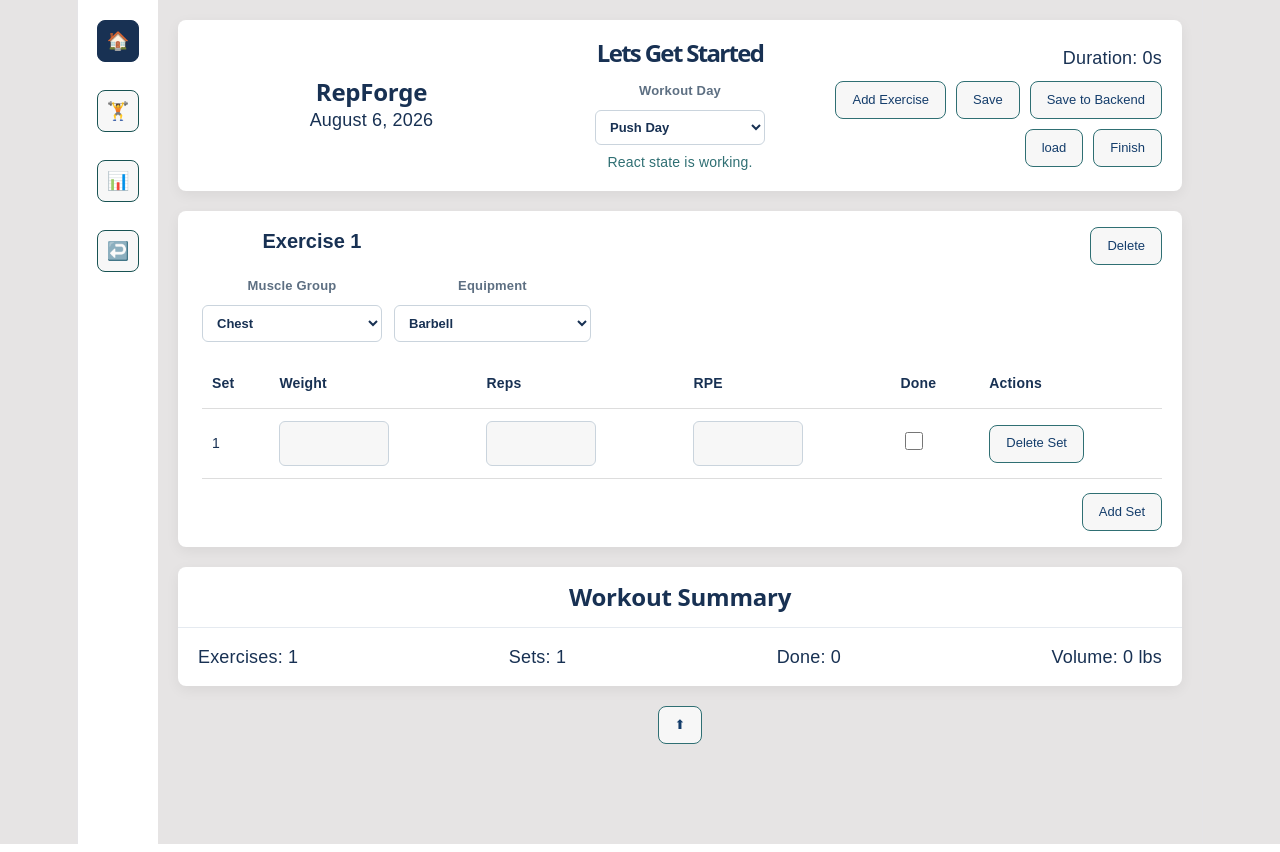
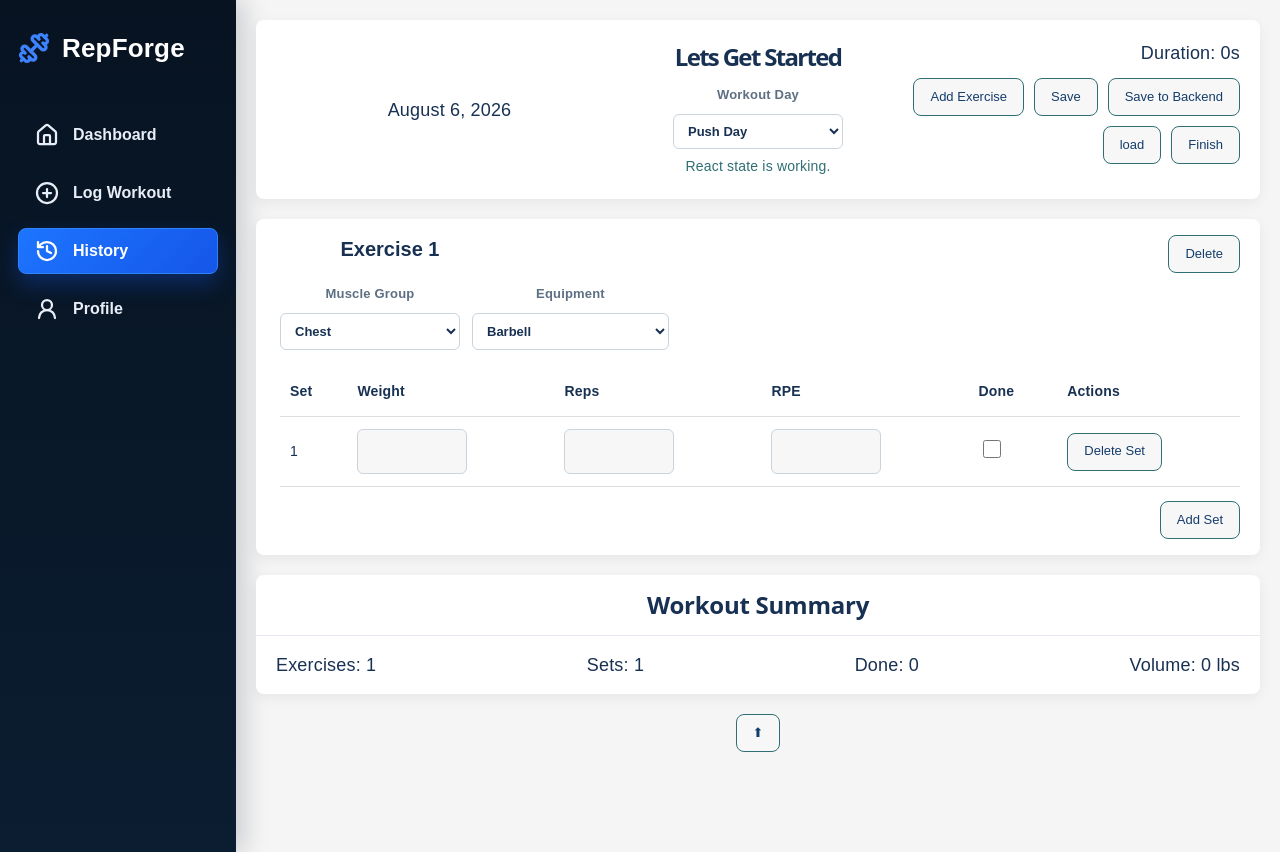
Before and after one commit to Emiko-Codes/RepForge, a React (Vite) app in the folder Frontend/client/: page / in a window 1280 px wide. Built offline with nearby package versions, Linux system fonts and the light colour scheme.

Commit message:
GET route for loading workouts created and logger page  UI design tweaked a little bit to be more visually appealing

```diff
--- a/Frontend/client/package.json
+++ b/Frontend/client/package.json
@@ -10,6 +10,7 @@
     "preview": "vite preview"
   },
   "dependencies": {
+    "lucide-react": "^1.28.0",
     "react": "^19.2.6",
     "react-dom": "^19.2.6"
   },
--- a/Frontend/client/src/App.css
+++ b/Frontend/client/src/App.css
@@ -5,7 +5,7 @@
 body {
   margin: 0;
   font-family: Arial, sans-serif;
-  background-color: rgb(230, 228, 228);
+  background-color: whitesmoke;
   color: #183153;
 }
 
@@ -53,33 +53,75 @@
 }
 
 .sidebar {
-  width: 80px;
-  min-width: 80px;
-  flex-shrink: 0;
-  background-color: white;
-  min-height: 100vh;
+  width: 236px; /* Sets the sidebar width */
+  min-width: 236px; /* Prevents the sidebar from becoming narrower */
+  flex-shrink: 0; /* Stops Flexbox from shrinking the sidebar */
+  background: linear-gradient(180deg, #071321 0%, #0b1d31 100%); /* Dark blue top-to-bottom gradient */
+  color: white; /* Makes text and icons white by default */
+  min-height: 100vh; /* Makes the sidebar at least the full screen height */
+  display: flex; /* Turns the sidebar into a Flexbox container */
+  flex-direction: column; /* Places the sidebar sections vertically */
+  padding: 32px 18px 28px; /* Top: 32px, sides: 18px, bottom: 28px */
+  box-shadow: 8px 0 24px rgba(7, 19, 33, 0.18); /* Adds a soft shadow on the right */
+}
+
+.sidebar-brand {
   display: flex;
-  justify-content: center;
+  align-items: center;
+  gap: 12px;
+  color: white;
+  font-size: 26px;
+  font-weight: 800;
+  line-height: 1;
+  margin-bottom: 48px;
+}
+
+.sidebar-brand svg {
+  color: #3d82ff;
+  stroke-width: 2.5;
 }
 
 .icons {
   display: flex;
   flex-direction: column;
-  align-items: center;
-  gap: 28px;
-  padding-top: 20px;
+  gap: 12px;
+  width: 100%;
 }
 
-.icon-button {
-  width: 42px;
-  height: 42px;
-  padding: 0;
+.sidebar-link {
+  width: 100%;
+  min-height: 46px;
+  display: flex;
+  align-items: center;
+  justify-content: flex-start;
+  gap: 14px;
+  padding: 0 16px;
+  border: 1px solid transparent;
+  border-radius: 8px;
+  background: transparent;
+  color: #e8eef7;
+  font-size: 16px;
+  font-weight: 600;
+  text-align: left;
+  box-shadow: none;
 }
 
-.icon-button.active {
-  background-color: #183153;
-  border-color: #183153;
+.sidebar-link svg {
+  flex: 0 0 auto;
+  stroke-width: 2.25;
+}
+
+.sidebar-link:hover {
+  background-color: rgba(255, 255, 255, 0.08);
+  border-color: transparent;
   color: white;
+}
+
+.sidebar-link.active {
+  background: linear-gradient(135deg, #1d75ff 0%, #1556e8 100%);
+  border-color: #2f83ff;
+  color: white;
+  box-shadow: 0 10px 22px rgba(21, 86, 232, 0.32);
 }
 
 .page {
@@ -95,11 +137,11 @@
 
 .header {
   display: grid;
-  grid-template-columns: 1fr auto 1fr;
-  align-items: center;
+  grid-template-columns: minmax(160px, 1fr) minmax(230px, auto) minmax(280px, 1fr);
+  align-items: start;
   gap: 20px;
   background-color: white;
-  padding: 16px 20px;
+  padding: 20px;
   border-radius: 8px;
   margin-bottom: 20px;
   box-shadow: 0 4px 14px rgba(0, 0, 0, 0.06);
@@ -117,6 +159,10 @@
 .header h2,
 .header p {
   margin: 0;
+}
+
+.header-left {
+  align-self: center;
 }
 
 .header-centre {
@@ -216,7 +262,7 @@
   display: flex;
   flex-direction: column;
   align-items: flex-end;
-  gap: 10px;
+  gap: 12px;
 }
 
 .header-buttons {
@@ -224,6 +270,7 @@
   gap: 10px;
   flex-wrap: wrap;
   justify-content: flex-end;
+  max-width: 430px;
 }
 
 .header-buttons button {
@@ -392,14 +439,26 @@
     width: 100%;
     min-height: auto;
     min-width: 0;
+    padding: 18px;
+  }
+
+  .sidebar-brand {
+    margin-bottom: 18px;
+    font-size: 22px;
   }
 
   .icons {
     width: 100%;
     flex-direction: row;
-    justify-content: center;
-    padding: 12px;
-    gap: 12px;
+    justify-content: flex-start;
+    overflow-x: auto;
+    gap: 10px;
+  }
+
+  .sidebar-link {
+    width: auto;
+    min-width: max-content;
+    padding: 0 14px;
   }
 
   .header,
--- a/Frontend/client/src/App.jsx
+++ b/Frontend/client/src/App.jsx
@@ -1,5 +1,13 @@
 import { useRef, useState, useMemo } from 'react'; // This brings in React’s useState hook, which lets your component remember/change data.
 import "./App.css";
+import {
+  House,
+  CirclePlus,
+  History,
+  UserRound,
+  Dumbbell,
+}from "lucide-react";
+
 
 
 const muscleGroups = [
@@ -301,38 +309,78 @@
     console.log(error); // Prints the actual error in the browser console for debugging.
     setMessage("Could not connect to backend."); // Updates the React message when the frontend cannot complete the connection.
   }
+
+
+}
+ function convertDisplayDateToInputDate(displayDate) {
+  const parsedDate = new Date(displayDate);
+  return parsedDate.toISOString().split("T")[0];
+}
+
+async function saveFullWorkoutToBackend() {
+  try {
+    const response = await fetch(`${import.meta.env.VITE_API_URL}/api/workouts`, {
+      method: "POST",
+      headers: {
+        "Content-Type": "application/json"
+      },
+      body: JSON.stringify({
+        ...workout,
+        date: convertDisplayDateToInputDate(workout.date),
+        workoutDay: selectedWorkoutDay
+      })
+    });
+
+    const data = await response.json();
+
+    if (!response.ok) {
+      setMessage(data.message || "Could not save workout.");
+      return;
+    }
+
+    setMessage(`Workout saved. ID: ${data.workoutId}`);
+  } catch (error) {
+    console.log(error);
+    setMessage("Could not connect to backend.");
+  }
 }
   return (
     <div className="sidebar-layout">
       <aside className="sidebar">
+        <div className="sidebar-brand">
+          <Dumbbell size={32} />
+          <span>RepForge</span>
+        </div>
+
         <nav className="icons" aria-label="Workout navigation">
-          <button className="icon-button active" type="button" title="Top">
-            🏠
+          <button className="sidebar-link" type="button" title="Dashboard" onClick={topScroll}>
+            <House size={24} />
+            <span>Dashboard</span>
           </button>
 
-          <button className="icon-button" type="button" title="Exercises">
-            🏋️
+          <button className="sidebar-link" type="button" title="Log Workout">
+            <CirclePlus size={24} />
+            <span>Log Workout</span>
           </button>
 
-          <button
-          className="icon-button"
-          type="button"
-          title="Summary"
-          onClick = {summaryScroll} >
-            📊
+          <button className="sidebar-link active" type="button" title="History" >
+            <History size={24} />
+            <span>History</span>
           </button>
 
-          <button className="icon-button" type="button" title="Reset workout">
-            ↩️
+          <button className="sidebar-link" type="button" title="Profile">
+            <UserRound size={24} />
+            <span>Profile</span>
           </button>
         </nav>
+
       </aside>
 
       <main className="page">
         <div className="page-inner">
           <header className="header" ref = {topRef}>
             <div className="header-left">
-              <h2>RepForge</h2>
+
               <p>{workout.date}</p>
             </div>
 
@@ -367,7 +415,7 @@
                 <button type="button" onClick = {saveToBrowser}>Save</button>
                 <button type="button" onClick = {saveToBackend}>Save to Backend</button>
                 <button type ="button" onClick = {loadFromBrowser}>load</button>
-                <button type="button">Finish</button>
+                <button type="button" onClick ={saveFullWorkoutToBackend}>Finish</button>
               </div>
             </div>
           </header>
--- a/Frontend/client/src/index.css
+++ b/Frontend/client/src/index.css
@@ -55,11 +55,10 @@
 }
 
 #root {
-  width: 1126px;
+  width: 100%;
   max-width: 100%;
-  margin: 0 auto;
+  margin: 0;
   text-align: center;
-  border-inline: 1px solid var(--border);
   min-height: 100svh;
   display: flex;
   flex-direction: column;
```
Also changed, not shown: Frontend/client/src/Components/Sidebar.jsx (added), Frontend/client/src/Pages/DashboardPage.jsx (added), Frontend/client/src/Pages/HistoryPage.jsx (added), Frontend/client/src/Pages/ProfilePage.jsx (added), Frontend/client/src/Pages/WorkoutLoggerPage.jsx (added), 1 other file (tests, documents, lock files or other folders).
